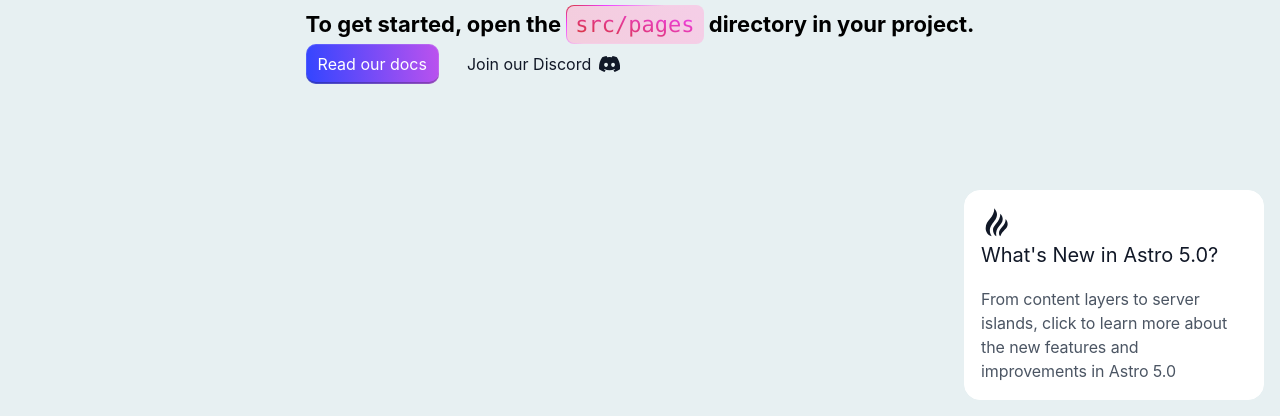
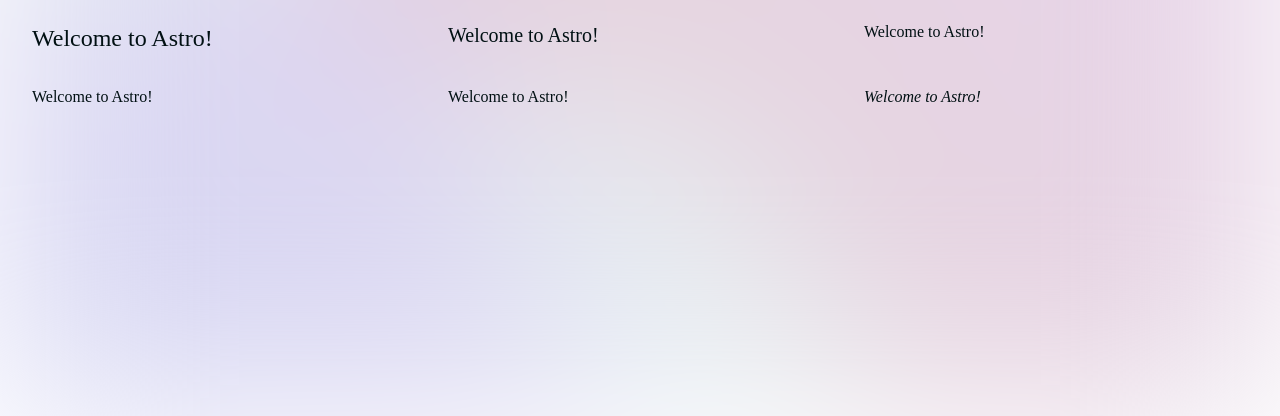
Before and after one commit to RamiroG8k/astro-go, an Astro site: page / in a window 1280 px wide. Shown: the part 384-800 px from the top of the page. Built offline with nearby package versions, Linux system fonts and the light colour scheme; Astro itself is replaced by a stand-in of ours.

Commit message:
Update home page to display atoms

```diff
--- /dev/null
+++ b/src/components/Background.astro
@@ -0,0 +1,18 @@
+---
+import background from "../assets/background.svg";
+---
+
+<img id="background" src={background.src} alt="" fetchpriority="high" />
+
+<style>
+	#background {
+		background-color: var(--color-gray-100);
+		position: fixed;
+		top: 0;
+		left: 0;
+		width: 100%;
+		height: 100%;
+		z-index: -1;
+		filter: blur(100px);
+	}
+</style>
--- a/src/components/Welcome.astro
+++ b/src/components/Welcome.astro
@@ -1,210 +1,41 @@
 ---
-import astroLogo from '../assets/astro.svg';
-import background from '../assets/background.svg';
+import Button from "./atoms/button/button.astro";
+import Input from "./atoms/input/input.astro";
+import Text from "./atoms/text/text.astro";
+import Background from "./Background.astro";
 ---
 
 <div id="container">
-	<img id="background" src={background.src} alt="" fetchpriority="high" />
-	<main>
-		<section id="hero">
-			<a href="https://astro.build"
-				><img src={astroLogo.src} width="115" height="48" alt="Astro Homepage" /></a
-			>
-			<h1>
-				To get started, open the <code><pre>src/pages</pre></code> directory in your project.
-			</h1>
-			<section id="links">
-				<a class="button" href="https://docs.astro.build">Read our docs</a>
-				<a href="https://astro.build/chat"
-					>Join our Discord <svg xmlns="http://www.w3.org/2000/svg" viewBox="0 0 127.14 96.36"
-						><path
-							fill="currentColor"
-							d="M107.7 8.07A105.15 105.15 0 0 0 81.47 0a72.06 72.06 0 0 0-3.36 6.83 97.68 97.68 0 0 0-29.11 0A72.37 72.37 0 0 0 45.64 0a105.89 105.89 0 0 0-26.25 8.09C2.79 32.65-1.71 56.6.54 80.21a105.73 105.73 0 0 0 32.17 16.15 77.7 77.7 0 0 0 6.89-11.11 68.42 68.42 0 0 1-10.85-5.18c.91-.66 1.8-1.34 2.66-2a75.57 75.57 0 0 0 64.32 0c.87.71 1.76 1.39 2.66 2a68.68 68.68 0 0 1-10.87 5.19 77 77 0 0 0 6.89 11.1 105.25 105.25 0 0 0 32.19-16.14c2.64-27.38-4.51-51.11-18.9-72.15ZM42.45 65.69C36.18 65.69 31 60 31 53s5-12.74 11.43-12.74S54 46 53.89 53s-5.05 12.69-11.44 12.69Zm42.24 0C78.41 65.69 73.25 60 73.25 53s5-12.74 11.44-12.74S96.23 46 96.12 53s-5.04 12.69-11.43 12.69Z"
-						></path></svg
-					>
-				</a>
-			</section>
-		</section>
-	</main>
+    <Background />
 
-	<a href="https://astro.build/blog/astro-5/" id="news" class="box">
-		<svg width="32" height="32" fill="none" xmlns="http://www.w3.org/2000/svg"
-			><path
-				d="M24.667 12c1.333 1.414 2 3.192 2 5.334 0 4.62-4.934 5.7-7.334 12C18.444 28.567 18 27.456 18 26c0-4.642 6.667-7.053 6.667-14Zm-5.334-5.333c1.6 1.65 2.4 3.43 2.4 5.333 0 6.602-8.06 7.59-6.4 17.334C13.111 27.787 12 25.564 12 22.666c0-4.434 7.333-8 7.333-16Zm-6-5.333C15.111 3.555 16 5.556 16 7.333c0 8.333-11.333 10.962-5.333 22-3.488-.774-6-4-6-8 0-8.667 8.666-10 8.666-20Z"
-				fill="#111827"></path></svg
-		>
-		<h2>What's New in Astro 5.0?</h2>
-		<p>
-			From content layers to server islands, click to learn more about the new features and
-			improvements in Astro 5.0
-		</p>
-	</a>
+	<Text as="h1" />
+
+    <main>
+    	<Button />
+    	<Button variant="outlined" />
+    	<Button variant="text" />
+
+    	<Input />
+    	<Input disabled />
+    	<Input type="number" />
+
+    	<Text as="h2">Welcome to Astro!</Text>
+    	<Text as="h3">Welcome to Astro!</Text>
+    	<Text as="h4">Welcome to Astro!</Text>
+    	<Text as="h5">Welcome to Astro!</Text>
+    	<Text as="h6">Welcome to Astro!</Text>
+    	<Text as="p">Welcome to Astro!</Text>
+    	<Text as="span">Welcome to Astro!</Text>
+    	<Text as="blockquote">Welcome to Astro!</Text>
+    	<Text as="em">Welcome to Astro!</Text>
+    </main>
 </div>
 
 <style>
-	#background {
-		position: fixed;
-		top: 0;
-		left: 0;
-		width: 100%;
-		height: 100%;
-		z-index: -1;
-		filter: blur(100px);
-	}
-
-	#container {
-		font-family: Inter, Roboto, 'Helvetica Neue', 'Arial Nova', 'Nimbus Sans', Arial, sans-serif;
-		height: 100%;
-	}
-
-	main {
-		height: 100%;
-		display: flex;
-		justify-content: center;
-	}
-
-	#hero {
-		display: flex;
-		align-items: start;
-		flex-direction: column;
-		justify-content: center;
-		padding: 16px;
-	}
-
-	h1 {
-		font-size: 22px;
-		margin-top: 0.25em;
-	}
-
-	#links {
-		display: flex;
-		gap: 16px;
-	}
-
-	#links a {
-		display: flex;
-		align-items: center;
-		padding: 10px 12px;
-		color: #111827;
-		text-decoration: none;
-		transition: color 0.2s;
-	}
-
-	#links a:hover {
-		color: rgb(78, 80, 86);
-	}
-
-	#links a svg {
-		height: 1em;
-		margin-left: 8px;
-	}
-
-	#links a.button {
-		color: white;
-		background: linear-gradient(83.21deg, #3245ff 0%, #bc52ee 100%);
-		box-shadow:
-			inset 0 0 0 1px rgba(255, 255, 255, 0.12),
-			inset 0 -2px 0 rgba(0, 0, 0, 0.24);
-		border-radius: 10px;
-	}
-
-	#links a.button:hover {
-		color: rgb(230, 230, 230);
-		box-shadow: none;
-	}
-
-	pre {
-		font-family:
-			ui-monospace, 'Cascadia Code', 'Source Code Pro', Menlo, Consolas, 'DejaVu Sans Mono',
-			monospace;
-		font-weight: normal;
-		background: linear-gradient(14deg, #d83333 0%, #f041ff 100%);
-		-webkit-background-clip: text;
-		-webkit-text-fill-color: transparent;
-		background-clip: text;
-		margin: 0;
-	}
-
-	h2 {
-		margin: 0 0 1em;
-		font-weight: normal;
-		color: #111827;
-		font-size: 20px;
-	}
-
-	p {
-		color: #4b5563;
-		font-size: 16px;
-		line-height: 24px;
-		letter-spacing: -0.006em;
-		margin: 0;
-	}
-
-	code {
-		display: inline-block;
-		background:
-			linear-gradient(66.77deg, #f3cddd 0%, #f5cee7 100%) padding-box,
-			linear-gradient(155deg, #d83333 0%, #f041ff 18%, #f5cee7 45%) border-box;
-		border-radius: 8px;
-		border: 1px solid transparent;
-		padding: 6px 8px;
-	}
-
-	.box {
-		padding: 16px;
-		background: rgba(255, 255, 255, 1);
-		border-radius: 16px;
-		border: 1px solid white;
-	}
-
-	#news {
-		position: absolute;
-		bottom: 16px;
-		right: 16px;
-		max-width: 300px;
-		text-decoration: none;
-		transition: background 0.2s;
-		backdrop-filter: blur(50px);
-	}
-
-	#news:hover {
-		background: rgba(255, 255, 255, 0.55);
-	}
-
-	@media screen and (max-height: 368px) {
-		#news {
-			display: none;
-		}
-	}
-
-	@media screen and (max-width: 768px) {
-		#container {
-			display: flex;
-			flex-direction: column;
-		}
-
-		#hero {
-			display: block;
-			padding-top: 10%;
-		}
-
-		#links {
-			flex-wrap: wrap;
-		}
-
-		#links a.button {
-			padding: 14px 18px;
-		}
-
-		#news {
-			right: 16px;
-			left: 16px;
-			bottom: 2.5rem;
-			max-width: 100%;
-		}
-
-		h1 {
-			line-height: 1.5;
-		}
-	}
+    main {
+        display: grid;
+        grid-template-columns: repeat(3, minmax(200px, 1fr));
+        grid-gap: 2rem;
+        padding: 2rem;
+    }
 </style>
--- a/src/styles/index.css
+++ b/src/styles/index.css
@@ -13,7 +13,6 @@
 
 html,
 body {
-	background-color: var(--color-gray-100);
   margin: 0;
   width: 100%;
   height: 100%;
```
Lines whose indentation alone changed are shown as unchanged.
